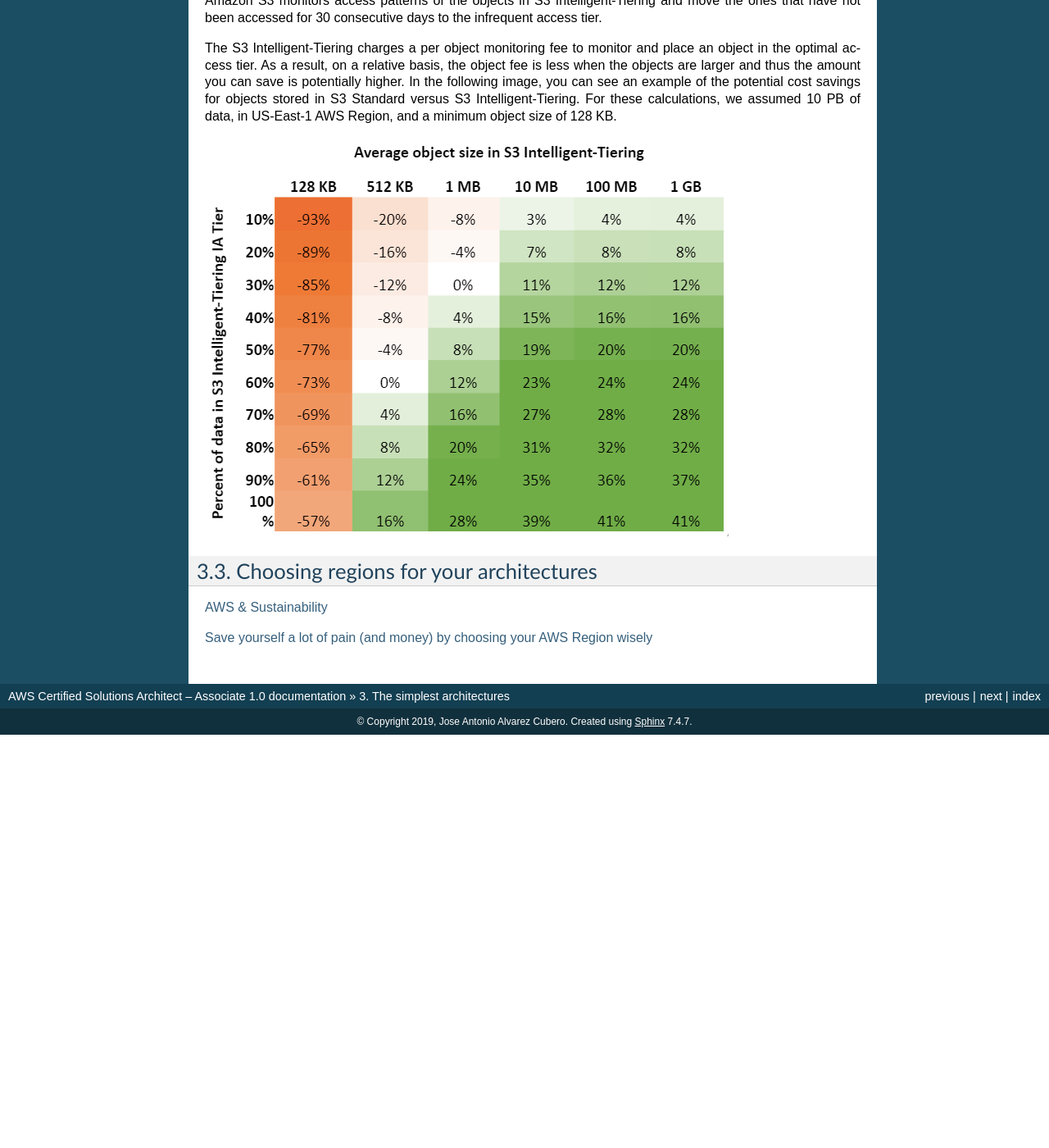
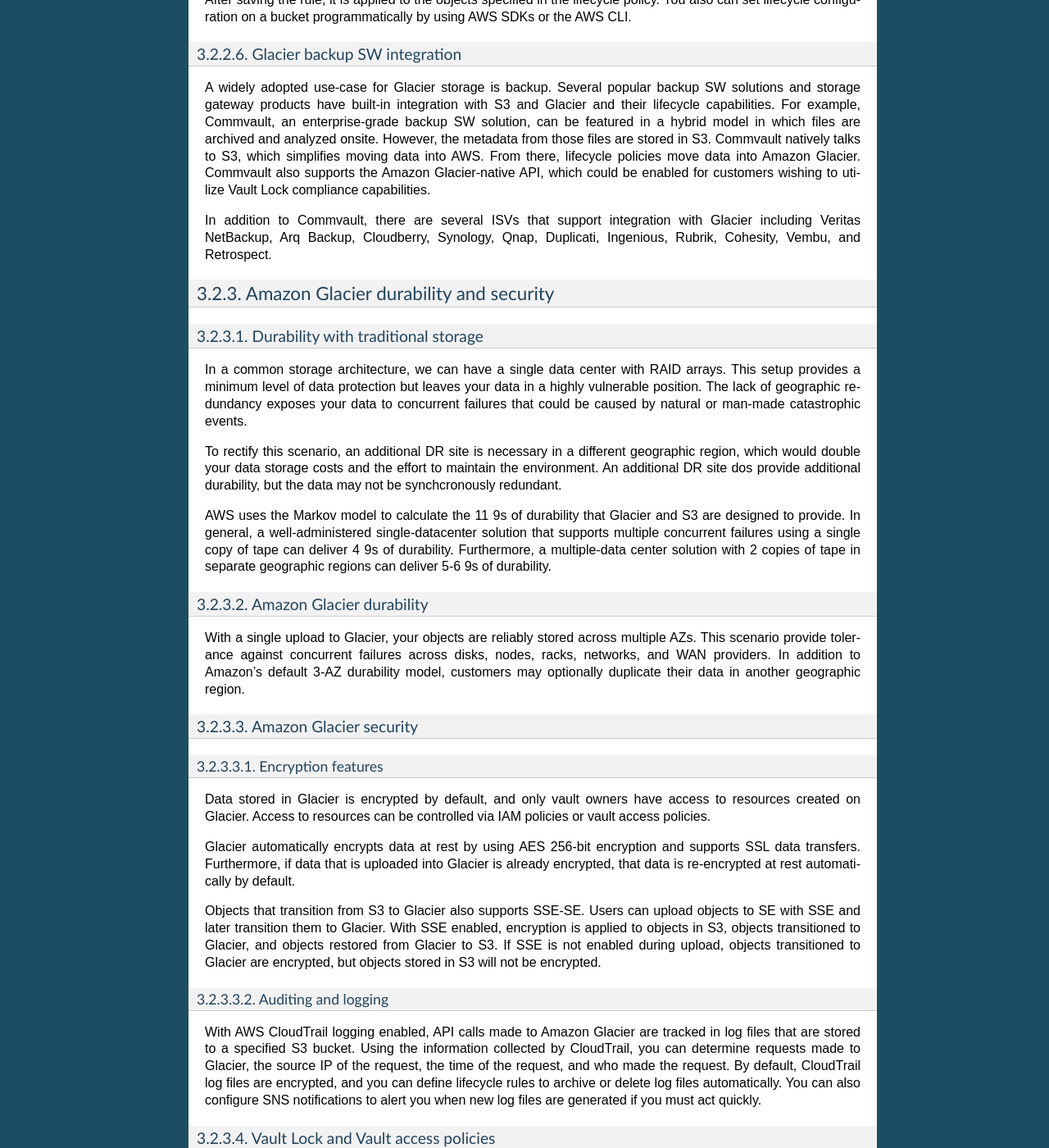
Before and after one commit to jacubero/aws-architect-associate, a Sphinx documentation site: the page built from docs/simplest.rst, in a window 1280 px wide and 1400 px high, scrolled down 39786 px. Shown: the whole window at 82% size. Built offline with Sphinx 7.4.7, drawn with Linux system fonts in a browser that asks for light colours; pages that are not in the unit, such as notebooks, are missing from menus; before the commit the page ends 40682 px from its top, so only the background shows below that; some of the changed text lies outside the part shown.

Commit message:
New version

```diff
--- a/docs/simplest.rst
+++ b/docs/simplest.rst
@@ -1271,8 +1273,85 @@
 Zero day lifecycle policies
 ^^^^^^^^^^^^^^^^^^^^^^^^^^^
 
-Lifecycle policies are commonly used across an entire Amazon S3 bucket to transition objects based on age, but there may be scenarios in which you might want to transition single or multiple objects to Glacier based on workflow operations or other status changes.
+Lifecycle policies are commonly used across an entire Amazon S3 bucket to transition objects based on age, but there may be scenarios in which you might want to transition single or multiple objects to Glacier based on workflow operations or other status changes. Currently, an API call does not exist that moves a single object of a certain age to Amazon Glacier, but you can achieve this by using tags.
 
+You can write a zero-day lifecycle policy with a tag filter that moves only a single object or a subset of objects to Glacier based on the tag value in the lifecycle policy. Only the objects that match the tag filter in your policy are moved on that day.
+
+.. code-block:: XML
+
+	<LifecycleConfiguration>
+	  <Rule>
+	    <Filter>
+	       <Tag>
+	       	<Key>flaming</Key>
+	       	<Value>cars</Value>
+	       </Tag>
+	    </Filter>
+	    <Transition>
+	      <Days></Days>
+	      <StorageClass>GLACIER</StorageClass>
+	    </Transition>
+	  </Rule>
+	</LifecycleConfiguration>
+
+Creating a Lifecycle policy
+---------------------------
+
+The simplest method for creating a lifecycle policy is to use the Amazon S3 console. Use this console to:
+
+* Configure your prefix or tag filter.
+
+* Configure the transition of data to S3-Standard-IA or Amazon Glacier.
+
+* Define when objects within Amazon S3 expire.
+
+After saving the rule, it is applied to the objects specified in the lifecycle policy. You also can set lifecycle configuration on a bucket programmatically by using AWS SDKs or the AWS CLI.
+
+Glacier backup SW integration
+-----------------------------
+
+A widely adopted use-case for Glacier storage is backup. Several popular backup SW solutions and storage gateway products have built-in integration with S3 and Glacier and their lifecycle capabilities. For example, Commvault, an enterprise-grade backup SW solution, can be featured in a hybrid model in which files are archived and analyzed onsite. However, the metadata from those files are stored in S3. Commvault natively talks to S3, which simplifies moving data into AWS. From there, lifecycle policies move data into Amazon Glacier. Commvault also supports the Amazon Glacier-native API, which could be enabled for customers wishing to utilize Vault Lock compliance capabilities.
+
+In addition to Commvault, there are several ISVs that support integration with Glacier including Veritas NetBackup, Arq Backup, Cloudberry, Synology, Qnap, Duplicati, Ingenious, Rubrik, Cohesity, Vembu, and Retrospect.
+
+Amazon Glacier durability and security
+======================================
+
+Durability with traditional storage
+-----------------------------------
+
+In a common storage architecture, we can have a single data center with RAID arrays. This setup provides a minimum level of data protection but leaves your data in a highly vulnerable position. The lack of geographic redundancy exposes your data to concurrent failures that could be caused by natural or man-made catastrophic events.
+
+To rectify this scenario, an additional DR site is necessary in a different geographic region, which would double your data storage costs and the effort to maintain the environment. An additional DR site dos provide additional durability, but the data may not be synchcronously redundant.
+
+AWS uses the Markov model to calculate the 11 9s of durability that Glacier and S3 are designed to provide. In general, a well-administered single-datacenter solution that supports multiple concurrent failures using a single copy of tape can deliver 4 9s of durability. Furthermore, a multiple-data center solution with 2 copies of tape in separate geographic regions can deliver 5-6 9s of durability.
+
+Amazon Glacier durability
+-------------------------
+
+With a single upload to Glacier, your objects are reliably stored across multiple AZs. This scenario provide tolerance against concurrent failures across disks, nodes, racks, networks, and WAN providers. In addition to Amazon's default 3-AZ durability model, customers may optionally duplicate their data in another geographic region.
+
+Amazon Glacier security
+-----------------------
+
+Encryption features
+^^^^^^^^^^^^^^^^^^^
+
+Data stored in Glacier is encrypted by default, and only vault owners have access to resources created on Glacier. Access to resources can be controlled via IAM policies or vault access policies.
+
+Glacier automatically encrypts data at rest by using AES 256-bit encryption and supports SSL data transfers. Furthermore, if data that is uploaded into Glacier is already encrypted, that data is re-encrypted at rest automatically by default.
+
+Objects that transition from S3 to Glacier also supports SSE-SE. Users can upload objects to SE with SSE and later transition them to Glacier. With SSE enabled, encryption is applied to objects in S3, objects transitioned to Glacier, and objects restored from Glacier to S3. If SSE is not enabled during upload, objects transitioned to Glacier are encrypted, but objects stored in S3 will not be encrypted.
+
+Auditing and logging
+^^^^^^^^^^^^^^^^^^^^
+
+With AWS CloudTrail logging enabled, API calls made to Amazon Glacier are tracked in log files that are stored to a specified S3 bucket. Using the information collected by CloudTrail, you can determine requests made to Glacier, the source IP of the request, the time of the request, and who made the request. By default, CloudTrail log files are encrypted, and you can define lifecycle rules to archive or delete log files automatically. You can also configure SNS notifications to alert you when new log files are generated if you must act quickly.
+
+Vault Lock and Vault access policies
+------------------------------------
+
+A Vault Lock policy specifies a retention requirement in days from the data of archive creation. Until the retention date has passed, the archive is locked against changes or deletion that functions like a WORM storage device.
 
 
 `Amazon S3 Glacier pricing (Glacier API only) <https://aws.amazon.com/glacier/pricing/>`_
```
Also changed, not shown: other parts of docs/simplest.rst (+2 -1 lines).
